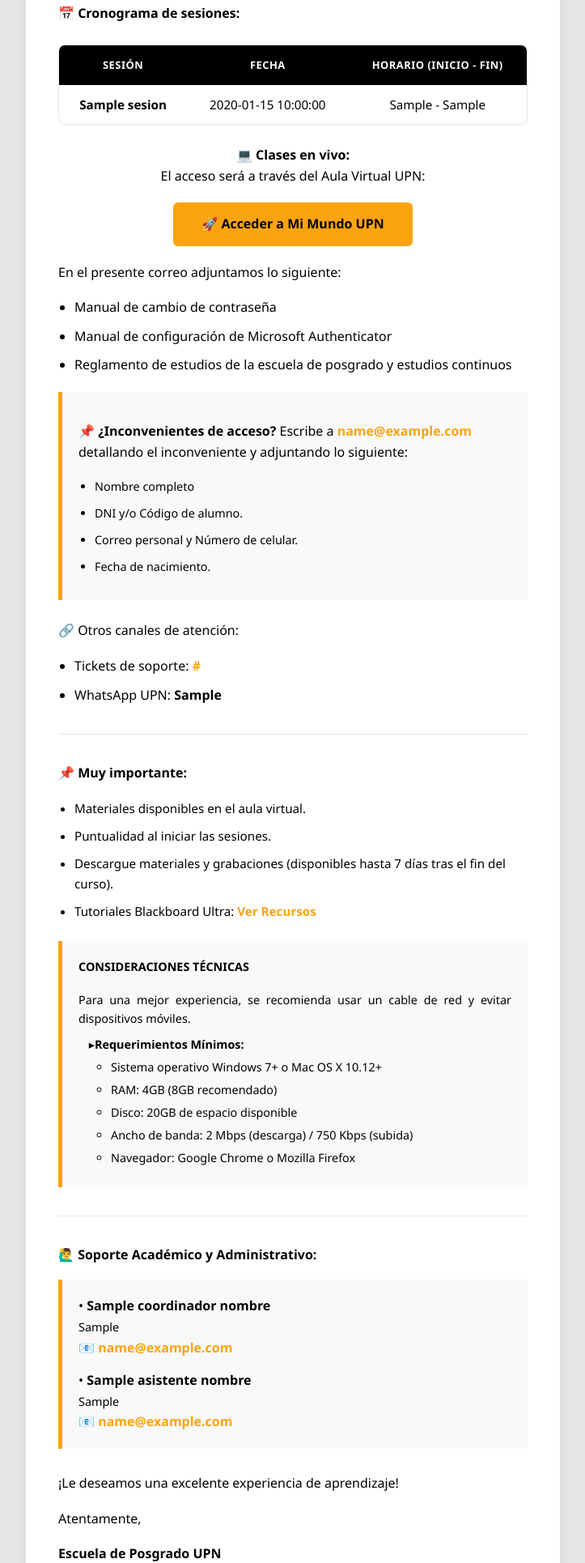
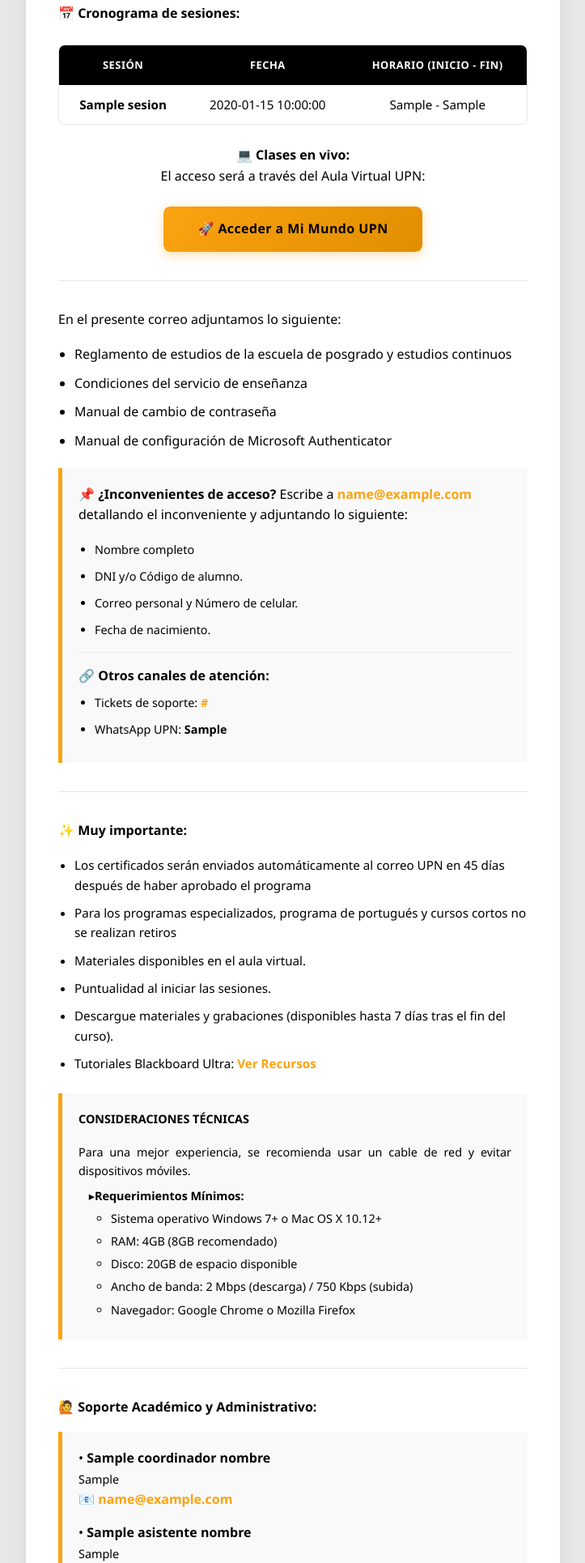
Before and after one commit to DAAB13/py-mail, a Python web app: template templates/bienvenida_alumnos.html in a window 1280 px wide. Shown: the part 533-2463 px from the top of the page at 81% size, without its empty margins (278-1001 px from the left). Run offline with Jinja, Linux system fonts and the light colour scheme; the template is opened without the code that fills it: most values are stand-ins (such as "Sample title", 1, 10 or a date in 2020).

Commit message:
templates

```diff
--- a/templates/bienvenida_alumnos.html
+++ b/templates/bienvenida_alumnos.html
@@ -211,41 +211,48 @@
               <p style="text-align: center;">💻 <strong>Clases en vivo:</strong><br>
               El acceso será a través del Aula Virtual UPN:</p>
 
-              <table border="0" cellspacing="0" cellpadding="0" role="presentation" align="center" style="margin: 20px auto;">
+              <table border="0" cellspacing="0" cellpadding="0" role="presentation" align="center" style="margin: 25px auto;">
                 <tr>
-                  <td align="center">
-                    <a href="{{ url_mimundo }}" class="btn">🚀 Acceder a Mi Mundo UPN</a>
+                  <td align="center" style="border-radius: 8px; overflow: hidden; box-shadow: 0 4px 14px rgba(252,163,17,0.35);">
+                    <a href="{{ url_mimundo }}" class="btn" style="display: inline-block; background: linear-gradient(135deg,#fca311 0%,#e08e00 100%); color: #000000 !important; text-decoration: none; padding: 15px 42px; border-radius: 8px; font-weight: 800; font-size: 1em; letter-spacing: 0.4px; text-align: center;">🚀 Acceder a Mi Mundo UPN</a>
                   </td>
                 </tr>
               </table>
 
+              <hr class="divider">
+
               <p>En el presente correo adjuntamos lo siguiente:</p>
               <ul>
+                <li>Reglamento de estudios de la escuela de posgrado y estudios continuos</li>
+                <li>Condiciones del servicio de enseñanza</li>
                 <li>Manual de cambio de contraseña</li>
                 <li>Manual de configuración de Microsoft Authenticator</li>
-                <li>Reglamento de estudios de la escuela de posgrado y estudios continuos</li>
               </ul>
 
               <div class="contact-box">
-                <p style="text-align: left;">📌 <strong>¿Inconvenientes de acceso?</strong> Escribe a <a href="mailto:{{ email_ayuda_clave }}">{{ email_ayuda_clave }}</a> detallando el inconveniente y adjuntando lo siguiente:</p>
+                <p style="text-align: left; margin-top: 0;">📌 <strong>¿Inconvenientes de acceso?</strong> Escribe a <a href="mailto:{{ email_ayuda_clave }}">{{ email_ayuda_clave }}</a> detallando el inconveniente y adjuntando lo siguiente:</p>
                 <ul style="margin-bottom: 0; font-size: 0.9em; color: #000000;">
-                  <li>Nombre completo </li>
+                  <li>Nombre completo</li>
                   <li>DNI y/o Código de alumno.</li>
                   <li>Correo personal y Número de celular.</li>
                   <li>Fecha de nacimiento.</li>
                 </ul>
+
+                <hr style="border: none; border-top: 1px solid #e7e7e7; margin: 16px 0;">
+
+                <p style="text-align: left; margin: 0 0 8px;">🔗 <strong>Otros canales de atención:</strong></p>
+                <ul style="margin: 0; font-size: 0.9em;">
+                  <li>Tickets de soporte: <a href="{{ url_contacto }}">{{ url_contacto|replace('https://', '') }}</a></li>
+                  <li>WhatsApp UPN: <strong>{{ whatsapp_upn }}</strong></li>
+                </ul>
               </div>
-
-              <p>🔗 Otros canales de atención:</p>
-              <ul>
-                <li>Tickets de soporte: <a href="{{ url_contacto }}">{{ url_contacto|replace('https://', '') }}</a></li>
-                <li>WhatsApp UPN: <strong>{{ whatsapp_upn }}</strong></li>
-              </ul>
 
               <hr class="divider">
 
-              <p style="text-align: left;">📌 <strong>Muy importante:</strong></p>
+              <p style="text-align: left;">✨ <strong>Muy importante:</strong></p>
               <ul style="font-size: 0.95em;">
+                <li>Los certificados serán enviados automáticamente al correo UPN en 45 días después de haber aprobado el programa</li>
+                <li>Para los programas especializados, programa de portugués y cursos cortos no se realizan retiros</li>
                 <li>Materiales disponibles en el aula virtual.</li>
                 <li>Puntualidad al iniciar las sesiones.</li>
                 <li>Descargue materiales y grabaciones (disponibles hasta 7 días tras el fin del curso).</li>
@@ -270,7 +277,7 @@
 
               <hr class="divider">
 
-              <p style="text-align: left;">🙋‍♂️ <strong>Soporte Académico y Administrativo:</strong></p>
+              <p style="text-align: left;">🙋 <strong>Soporte Académico y Administrativo:</strong></p>
 
               <div class="contact-box">
                 <p style="margin-bottom: 10px; margin-top: 0; text-align: left;">• <strong>{{ coordinador_nombre }}</strong><br>
--- a/templates/informe_semanal.html
+++ b/templates/informe_semanal.html
@@ -184,7 +184,6 @@
     </table>
   </div>
 
-  <p style="margin-top: 30px; font-size: 11px; color: #999;">Generado automáticamente por el Asistente Académico UPN.</p>
 </div>
 
 </body>
```
